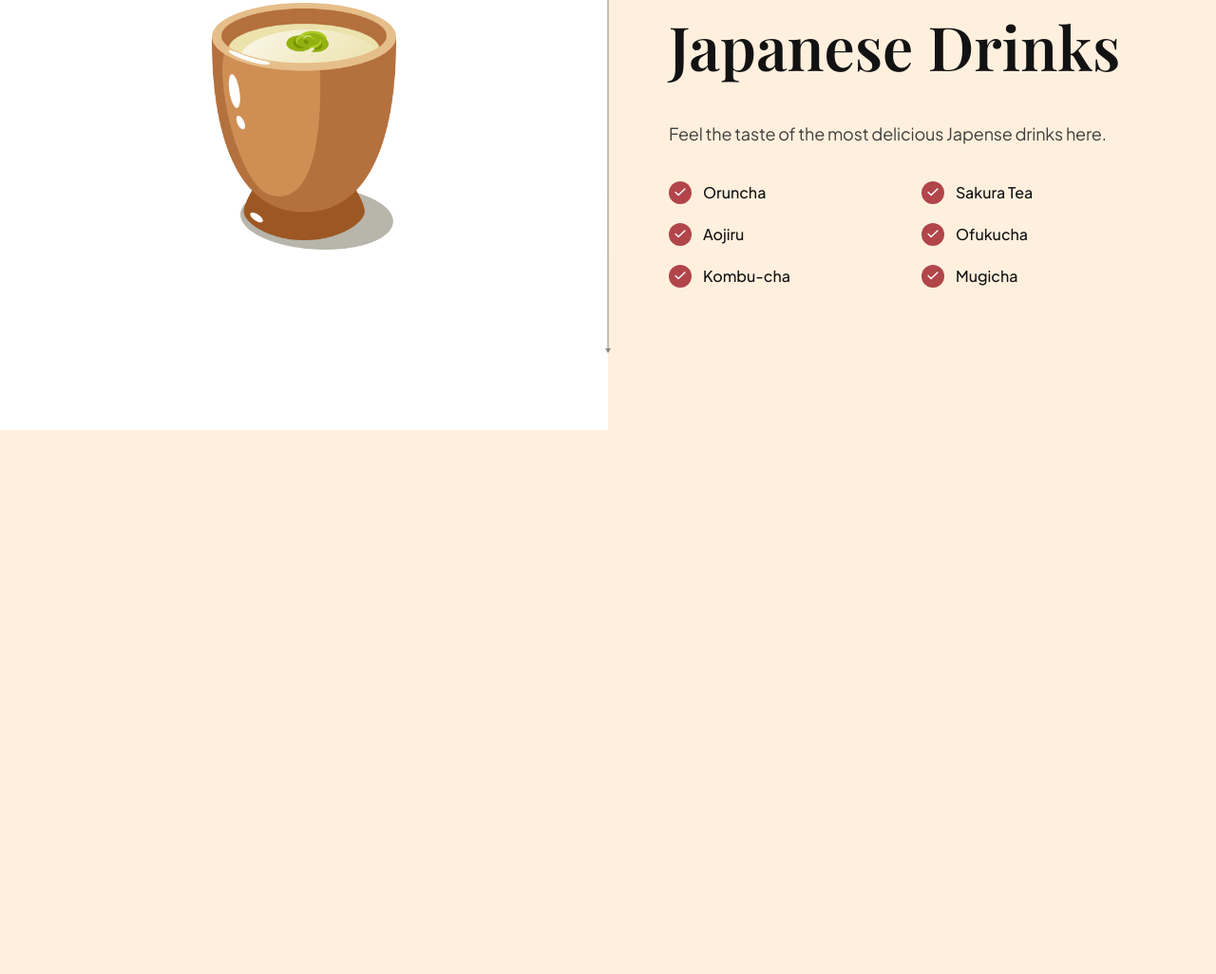
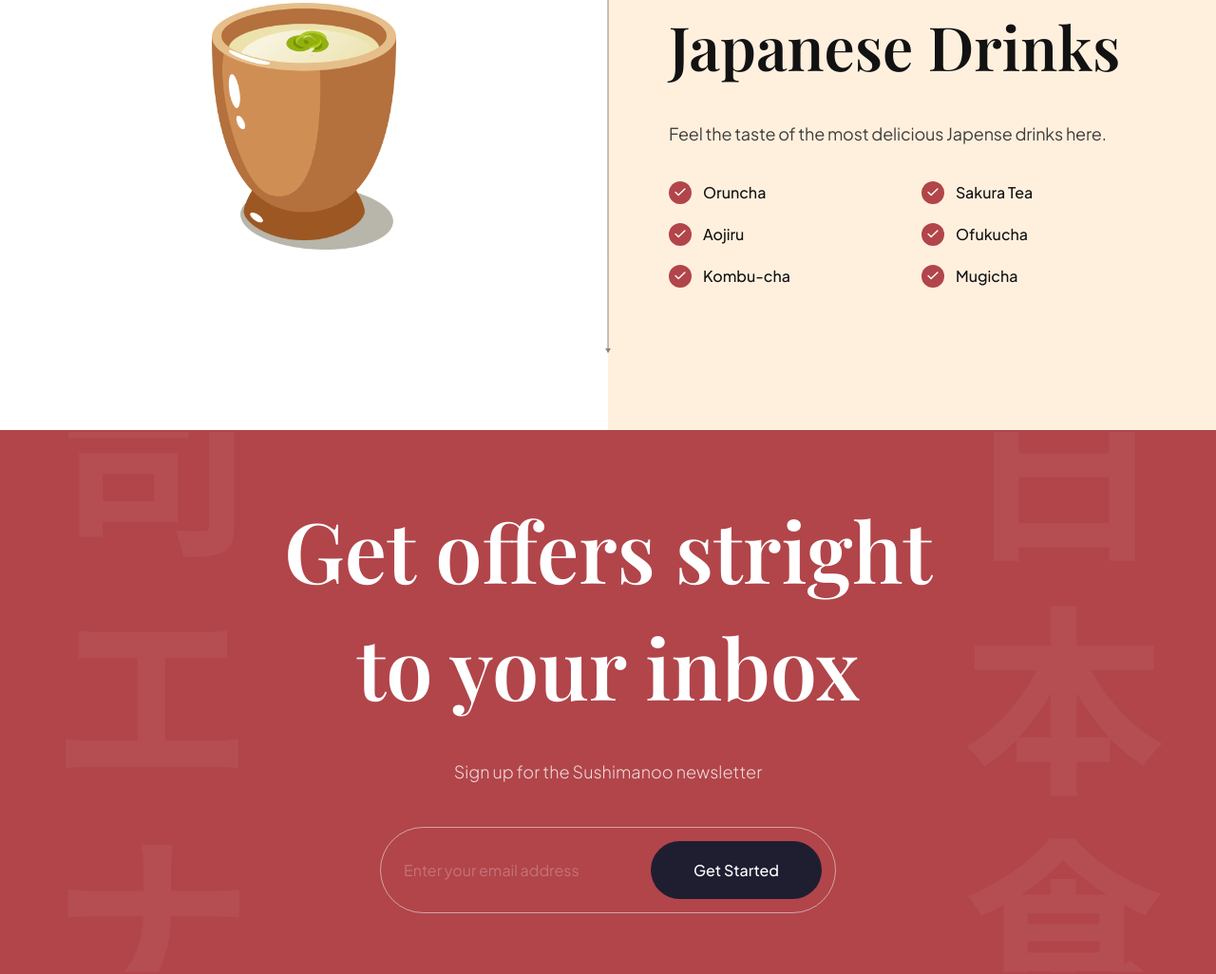
Before and after one commit to armanulhaq/sushi, a website built with Vite: page index.html in a window 1280 px wide. Shown: the part 3245-4271 px from the top of the page at 95% size. Before the commit the page ends 3698 px from the top, so only its background shows below. Built offline with nearby package versions, Linux system fonts and the light colour scheme.

Commit message:
add newsletter section

```diff
--- /dev/null
+++ b/css/sections/subscribe.css
@@ -0,0 +1,85 @@
+.subscription {
+    padding: 64px;
+
+    background-color: var(--primary-color);
+    background-image: url("../../assets/subscribe_bg.png");
+    background-position: center;
+    background-repeat: no-repeat;
+    background-size: contain;
+
+    flex-direction: column;
+    overflow: hidden;
+}
+
+.subscription h2 {
+    font-size: 88px;
+    font-family: var(--playfair-display);
+    font-weight: 600;
+    line-height: 123px;
+
+    color: #fff;
+    text-align: center;
+}
+
+.subscription p {
+    font-size: 18px;
+    font-family: var(--plus-jakarta-sans);
+    font-weight: 300;
+    line-height: 36px;
+
+    margin-top: 32px;
+
+    color: rgba(255, 255, 255, 0.8);
+}
+
+.subscription__form {
+    min-width: 480px;
+    margin-top: 40px;
+
+    padding: 14px 14px 14px 24px;
+
+    display: flex;
+    gap: 10px;
+
+    border: 1px solid rgba(255, 255, 255, 0.5);
+    border-radius: 46px;
+}
+
+.subscription__form input {
+    flex: 1;
+
+    font-size: 16px;
+    font-weight: 400px;
+    font-family: var(--plus-jakarta-sans);
+
+    color: #fff;
+    opacity: 0.5;
+
+    background: transparent;
+    border: none;
+    outline: none;
+}
+
+.subscription__form input::placeholder {
+    color: #fff;
+    opacity: 0.5;
+}
+
+.subscription__form button {
+    padding: 20px;
+
+    min-width: 180px;
+
+    font-size: 16px;
+    font-weight: 500;
+    font-family: var(--plus-jakarta-sans);
+    color: #fff;
+    text-align: center;
+
+    background: var(--black-400);
+    border-radius: 46px;
+    border: none;
+    outline: none;
+
+    cursor: pointer;
+}
--- a/css/style.css
+++ b/css/style.css
@@ -7,6 +7,7 @@
 @import url("sections/about.css");
 @import url("sections/popular.css");
 @import url("sections/trending.css");
+@import url("sections/subscribe.css");
 
 /* CSS variables for reusablity across all files (including above imported) */
 :root {
--- a/index.html
+++ b/index.html
@@ -364,6 +364,18 @@
                 </div>
             </section>
         </section>
+        <section class="subscription flex-center" id="services">
+            <h2 data-aos="flip-down">
+                Get offers stright <br />
+                to your inbox
+            </h2>
+            <p data-aos="fade-up">Sign up for the Sushimanoo newsletter</p>
+
+            <div class="subscription__form" data-aos="fade-up">
+                <input type="text" placeholder="Enter your email address" />
+                <button>Get Started</button>
+            </div>
+        </section>
         <script src="js/script.js" type="module"></script>
     </body>
 </html>
```
